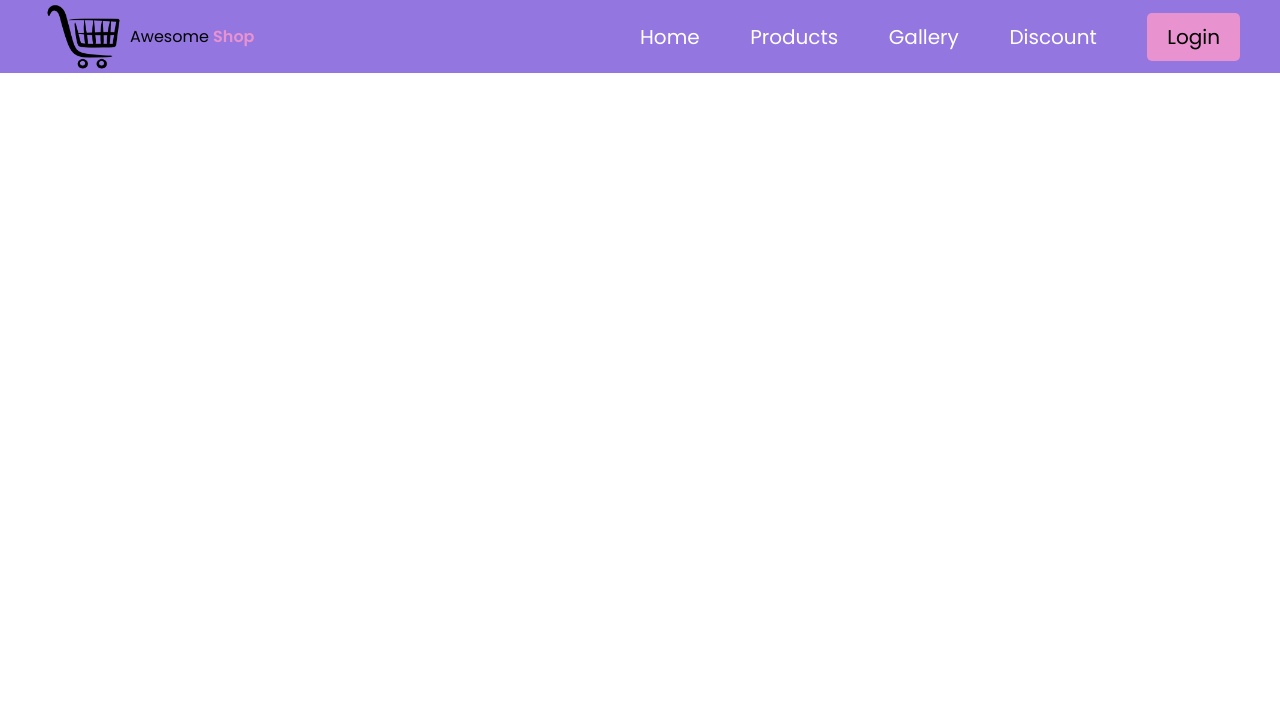
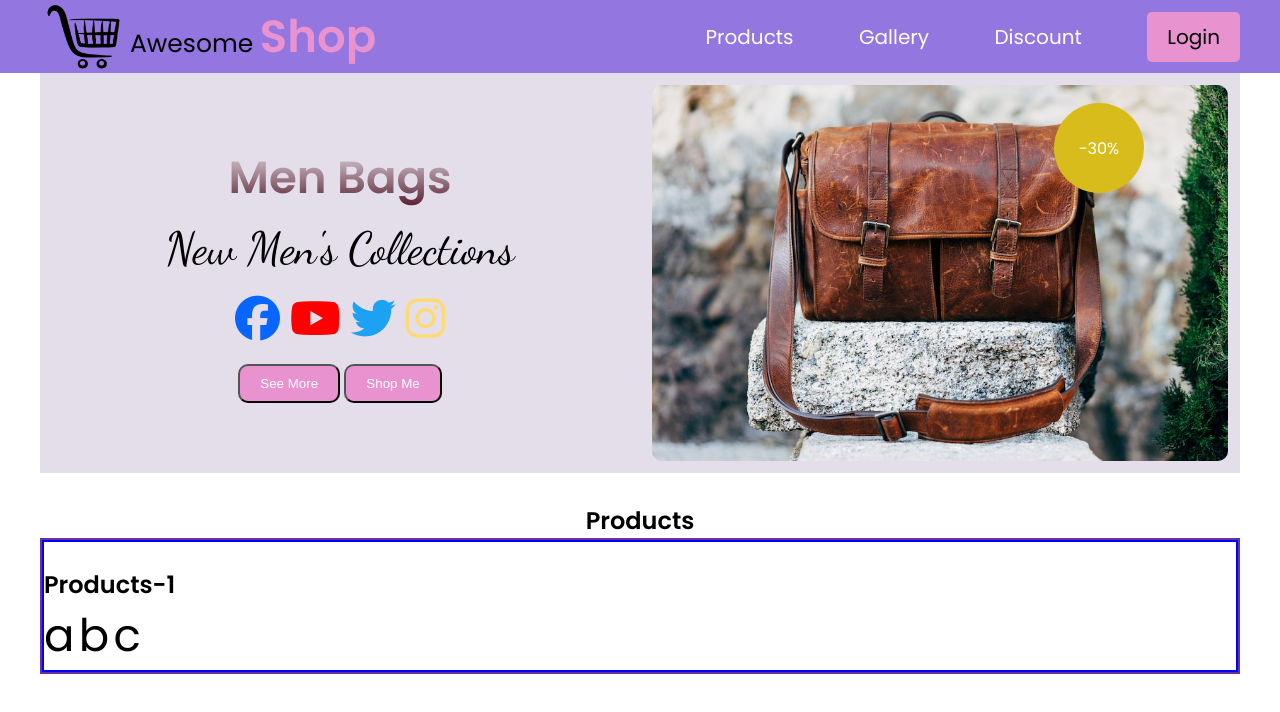
Before and after one commit to imonsheikh/responsive-awesome-shop, a plain HTML site: page index.html in a window 1280 px wide. Drawn offline with Linux system fonts and the light colour scheme.

Commit message:
nav and banner section completed

```diff
--- a/index.html
+++ b/index.html
@@ -5,6 +5,11 @@
     <meta charset="UTF-8">
     <meta name="viewport" content="width=device-width, initial-scale=1.0">
     <title>Awesome Shop</title>
+
+    <!-- font awesome cdn  -->
+    <link rel="stylesheet" href="https://cdnjs.cloudflare.com/ajax/libs/font-awesome/6.5.2/css/all.min.css" integrity="sha512-SnH5WK+bZxgPHs44uWIX+LLJAJ9/2PkPKZ5QiAj6Ta86w+fsb2TkcmfRyVX3pBnMFcV7oQPJkl9QevSCWr3W6A==" crossorigin="anonymous" referrerpolicy="no-referrer" />
+
+    <!-- css link  -->
     <link rel="stylesheet" href="./styles/style.css">
     <link rel="stylesheet" href="./styles/responsive.css">
 </head>
@@ -18,7 +23,7 @@
                 <p>Awesome <span class="special">Shop</span></p>
             </div>
             <div class="items_container">
-                <a href="">Home</a>
+                <a href=""></a>
                 <a href="">Products</a>
                 <a href="">Gallery</a>
                 <a href="">Discount</a>
@@ -30,8 +35,53 @@
         <!-- navbar section end here  -->
 
     </header>
+
     <main>
+  <!-- banner section starts here  -->
+   <section class="banner_section">
+       <div class="text_container">
+        <h1 class="banner_heading">Men Bags</h1>
+        <p id="collections">New Men's Collections </p>
+        <div class="icons">
+            <span><i style="color: #0866FF;" class="fa-brands fa-facebook"></i></span>
+            <span><i style="color: #FF0000;" class="fa-brands fa-youtube"></i></span>
+            <span><i style="color: #1DA1F2;" class="fa-brands fa-twitter"></i></span>
+            <span><i style="color: #feda75 ;" class="fa-brands fa-instagram"></i></span>
+        </div>
+        <div >
+            <button class="common_btn">See More</button>
+            <button class="common_btn">Shop Me</button>
+        </div>
+       </div>
+       <div class="banner_img_container">
+        <img src="./images/banner-image/bag-picture.jpg" alt="">
+        <div class="discount">-30%</div>
+       </div>
 
+   </section>
+  <!-- banner section ends here  -->
+
+  <!-- Products section starts here  -->
+   <section class="product_section">
+    <h1 style="text-align: center; margin-top: 30px;">Products</h1>
+    <div class="grid_container">
+
+      <div class="single_product">
+        <img src="" alt="">
+        <div>
+            <h2>Products-1</h2>
+            <div>
+                <span>a</span>
+                <span>b</span>
+                <span>c</span>
+            </div>
+
+        </div>
+      </div>
+
+    </div>
+   </section>
+  <!-- Products section ends here  -->
     </main>
     <footer>
 
--- a/styles/responsive.css
+++ b/styles/responsive.css
@@ -0,0 +1,25 @@
+@media screen and (max-width: 676px) {
+    .header_section{
+      flex-direction: column;
+      margin-left: 50px;
+    }
+    .items_container{
+        display: flex;
+        flex-direction: column;
+        margin-left: 50px;
+        gap: 20px;
+    }
+    .banner_section{
+        flex-direction: column;
+        gap: 15px;
+        margin-top: 10px;
+    }
+    .text_container{
+        width: 100%;
+        order: 2;
+    }
+    .banner_img_container{
+        width: 100%;
+        order: 1;
+    }
+    }
--- a/styles/style.css
+++ b/styles/style.css
@@ -1,50 +1,151 @@
-@import url('https://fonts.googleapis.com/css2?family=Poppins:wght@400;500;600&display=swap');
+@import url("https://fonts.googleapis.com/css2?family=Poppins:wght@400;500;600&display=swap");
 
-*{
+@import url('https://fonts.googleapis.com/css2?family=Dancing+Script:wght@400..700&display=swap');
+* {
   margin: 0;
   padding: 0;
   box-sizing: border-box;
 }
 
-body{
+body {
   font-family: "Poppins", sans-serif;
 }
 /* navbar style  */
-.header{
+.header {
   background-color: #9376e0;
 }
-.header_section{
+.header_section {
   max-width: 1200px;
   margin: 0 auto;
   display: flex;
 }
-.nav_container{
+.nav_container {
   min-height: 20px;
   display: flex;
   align-items: center;
   width: 50%;
 }
-.nav_container img{
+.nav_container p {
+  font-size: 25px;
+}
+.nav_container img {
   width: 90px;
 }
-.special{
+.special {
   color: #e893cf;
   font-weight: 900;
 }
-.items_container{
+.items_container {
   width: 50%;
   display: flex;
   justify-content: space-between;
   align-items: center;
 }
-.items_container a{
+.items_container a {
   text-decoration: none;
   font-size: 20px;
   color: white;
 }
-.login_btn a{
+.login_btn {
   padding: 10px 20px;
   background-color: #e893cf;
   border-radius: 5px;
+}
+.login_btn a {
   color: black;
 }
+
+/* banner section styles */
+.banner_section {
+  max-width: 1200px;
+  margin: 0 auto;
+  min-height: 400px;
+  display: flex;
+  background-color: #E3DEE9;
+
+}
+
+/* banner text section  */
+.text_container{
+    width: 50%;
+    display: flex;
+    flex-direction: column;
+    justify-content: center;
+    align-items: center;
+    gap: 10px;
+
+}
+.text_container h1, p, span{
+  font-size: 45px;
+}
+.banner_heading{
+   background: linear-gradient(to bottom, #ebe8ee, #4b0d1f);
+   background-clip: text;
+   color: transparent;
+   font-size: 60px;
+}
+#collections{
+    font-family: "Dancing Script", cursive;
+    font-size: 45px;
+}
+.fa-brands{
+    font-size: 45px;
+}
+.icons{
+    display: flex;
+    gap: 10px;
+}
+.common_btn{
+    padding: 10px 20px;
+    color: white;
+    border-radius: 10px;
+    background-color: #e893cf;
+
+}
+
+/*  banner image section */
+.banner_img_container{
+    width: 50%;
+    padding: 1%;
+    position: relative;
+
+
+}
+.banner_img_container img{
+    width: 100%;
+    height: 100%;
+    display: block;
+    margin: 0 auto;
+    object-fit: cover;
+    border-radius: 10px;
+}
+.discount{
+    width: 90px;
+    height: 90px;
+    background-color: rgb(216, 188, 27);
+    display: flex;
+    align-items: center;
+    justify-content: center;
+    color: white;
+    border-radius: 50%;
+    position: absolute;
+    bottom: 70%;
+    left: 69%;
+
+}
+
+
+/* Products styles */
+.product_section{
+ max-width: 1200px;
+ margin: 0 auto;
+
+}
+.grid_container{
+  min-width: 400px;
+  border: 2px solid rebeccapurple;
+
+}
+.single_product{
+  border: 2px solid blue;
+}
```
Lines whose indentation alone changed are shown as unchanged.
